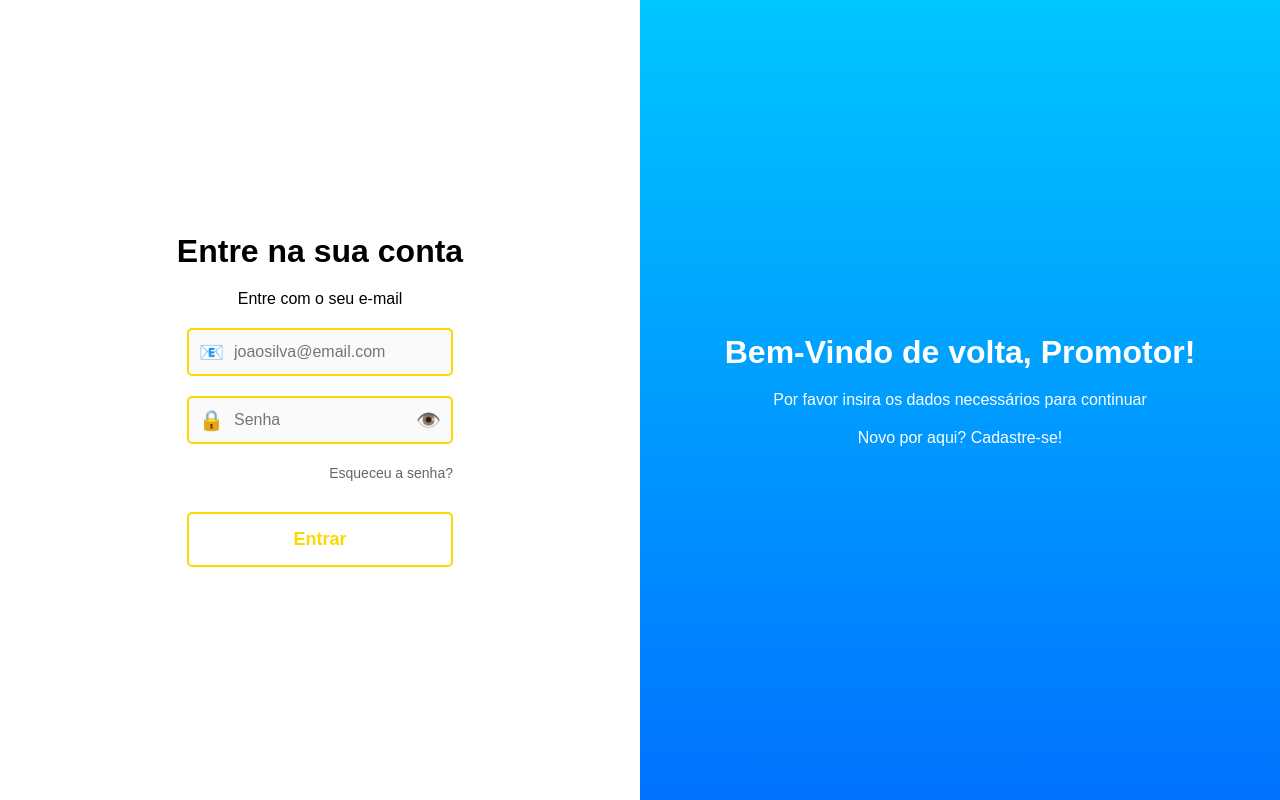
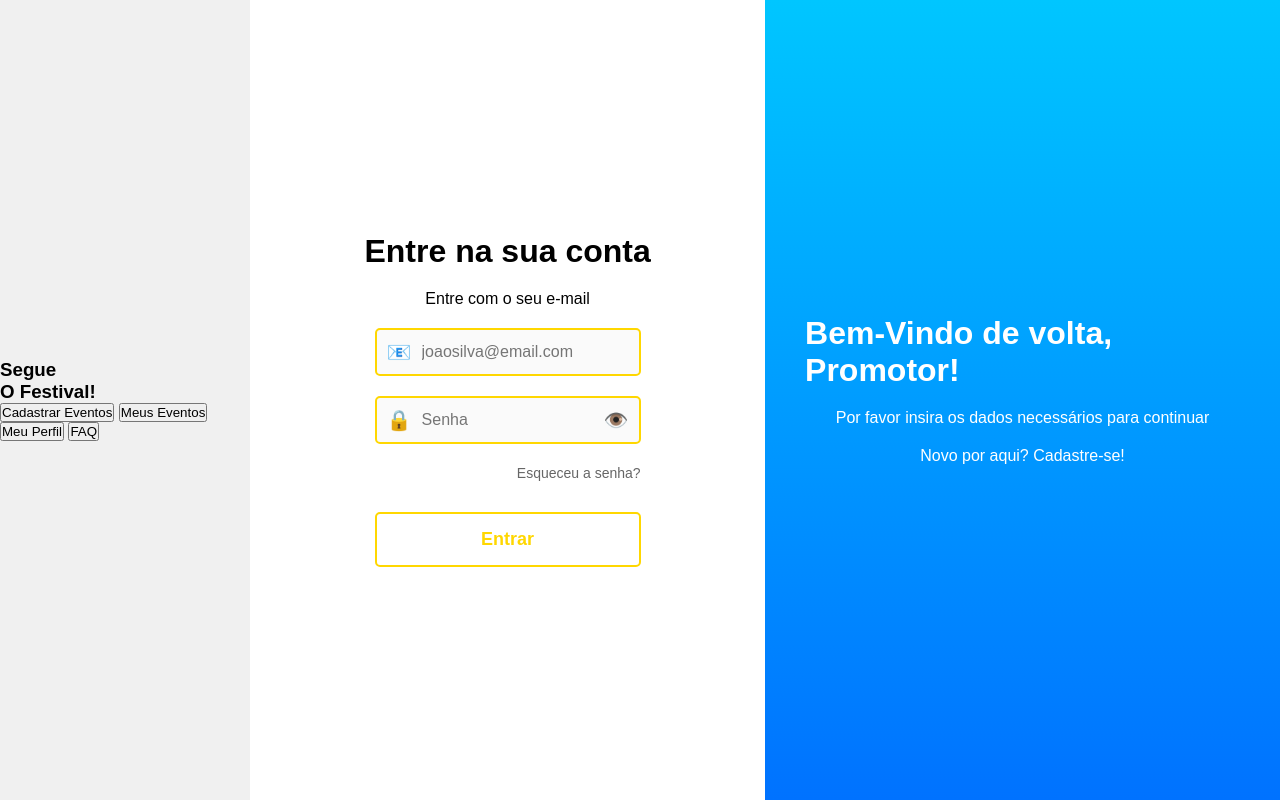
Before and after one commit to felipmarques/segue-o-festival, a website: page loginPromotor.html in a window 1280 px wide. Drawn offline with Linux system fonts and the light colour scheme.

Commit message:
Update loginPromotor.html

```diff
--- a/loginPromotor.html
+++ b/loginPromotor.html
@@ -5,6 +5,18 @@
     <meta name="viewport" content="width=device-width, initial-scale=1.0">
     <title>Login e Registro</title>
     <link rel="stylesheet" href="css/styles.css">
+    <header class="cabecalho">
+        <h3 class="cabecalho-titulo">
+            Segue<br>O Festival!
+        </h3>
+        <div class="cabecalho-botoes">
+            <button class="cabecalho-botao-entrar" onclick="location.href='inserir_eventos.html'">Cadastrar Eventos</button>
+            <button class="cabecalho-botao-entrar" onclick="location.href='meusEventosPromotor.html'">Meus Eventos</button>
+            <button class="cabecalho-botao-entrar" onclick="location.href='perfil.html'">Meu Perfil</button>
+            <button class="cabecalho-botao-entrar" onclick="location.href='faq.html'">FAQ</button>
+
+        </div>
+    </header>
     <style>
         .input-container {
             position: relative;
```
